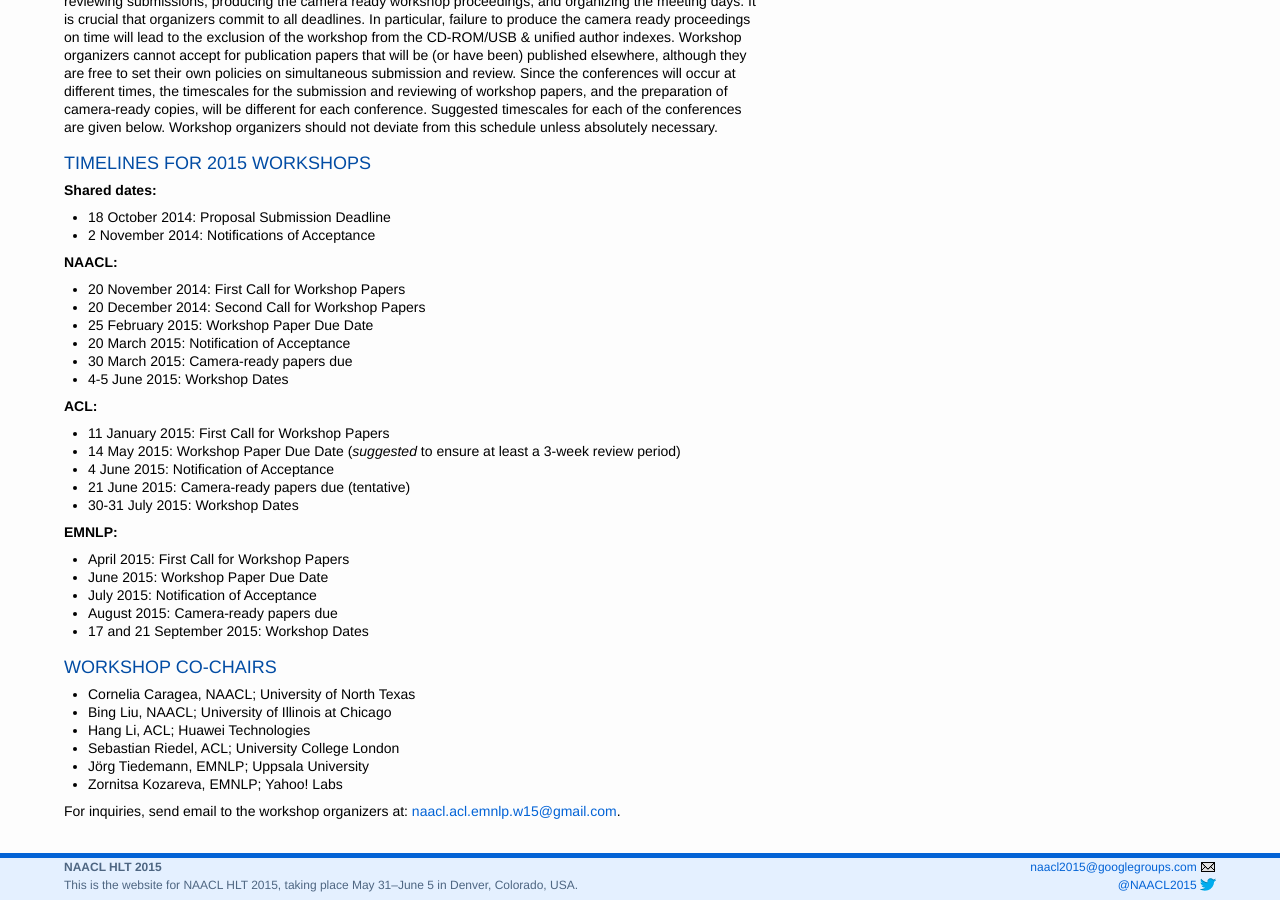
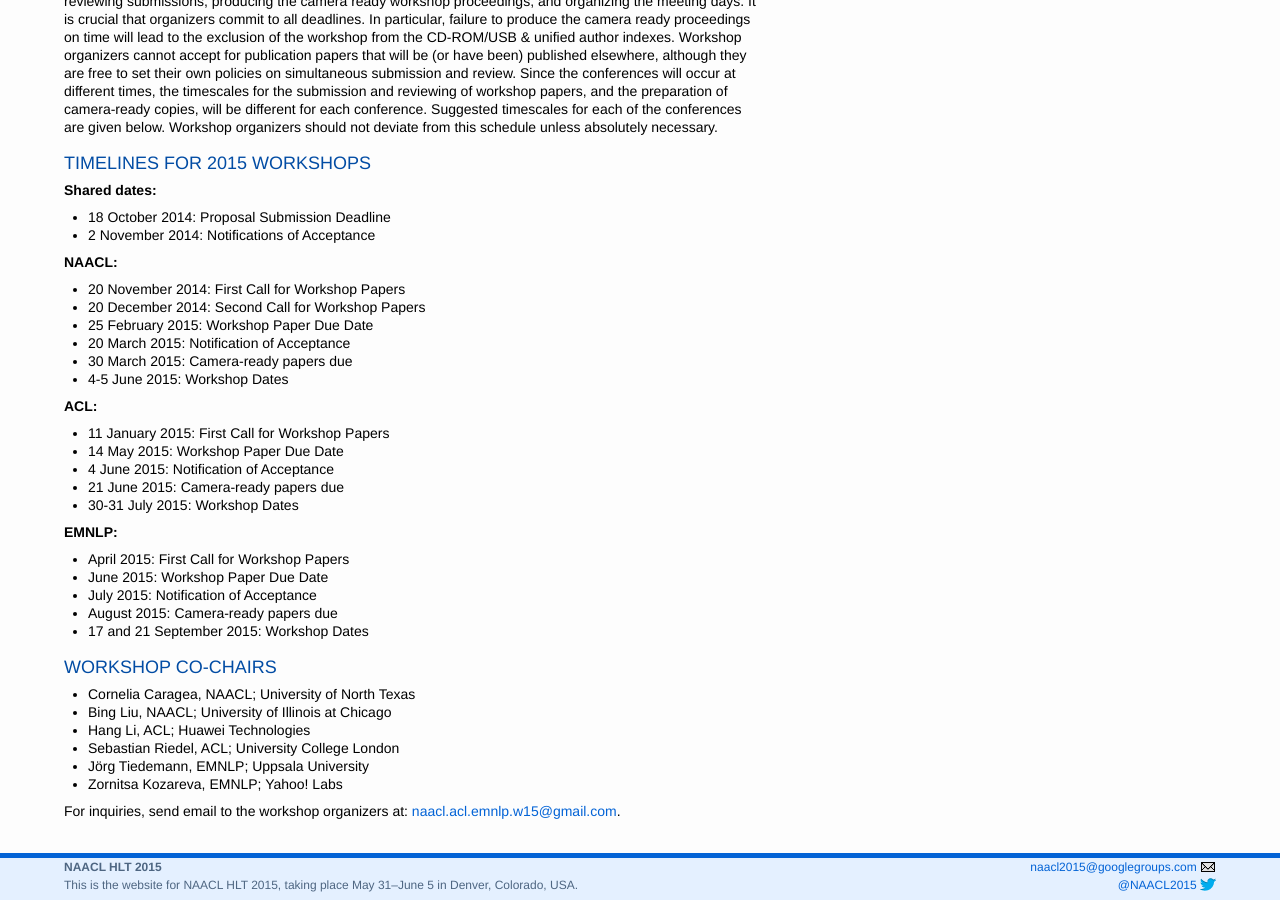
Before and after one commit to naacl-org/naacl-hlt-2015, a Jekyll site: the page built from call-for-workshops.md, in a window 1280 px wide and 900 px high, scrolled down 1129 px. Built offline with Jekyll 4.4.1, drawn with Linux system fonts in a browser that asks for light colours.

Commit message:
Minor update

```diff
--- a/call-for-workshops.md
+++ b/call-for-workshops.md
@@ -63,9 +63,9 @@
 **ACL:**
 
 - 11 January 2015: First Call for Workshop Papers
-- 14 May 2015: Workshop Paper Due Date (*suggested* to ensure at least a 3-week review period)
+- 14 May 2015: Workshop Paper Due Date
 - 4 June 2015: Notification of Acceptance
-- 21 June 2015: Camera-ready papers due (tentative)
+- 21 June 2015: Camera-ready papers due
 - 30-31 July 2015: Workshop Dates
 
 **EMNLP:**
```
